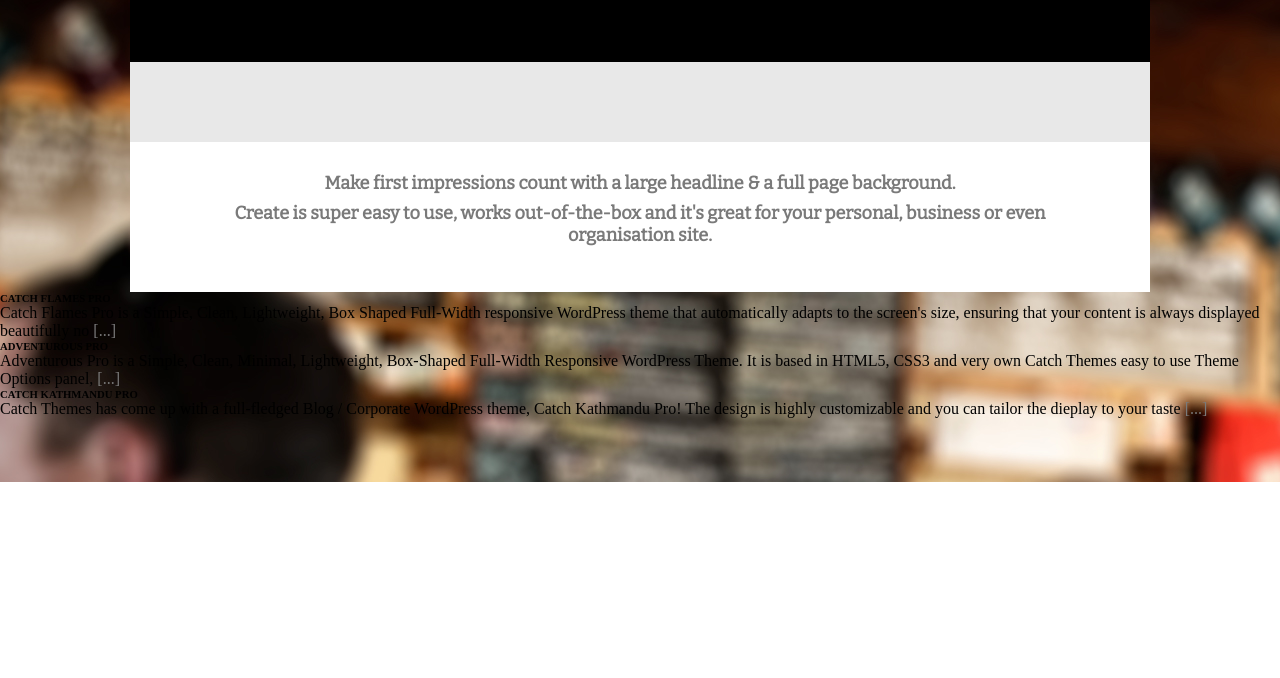
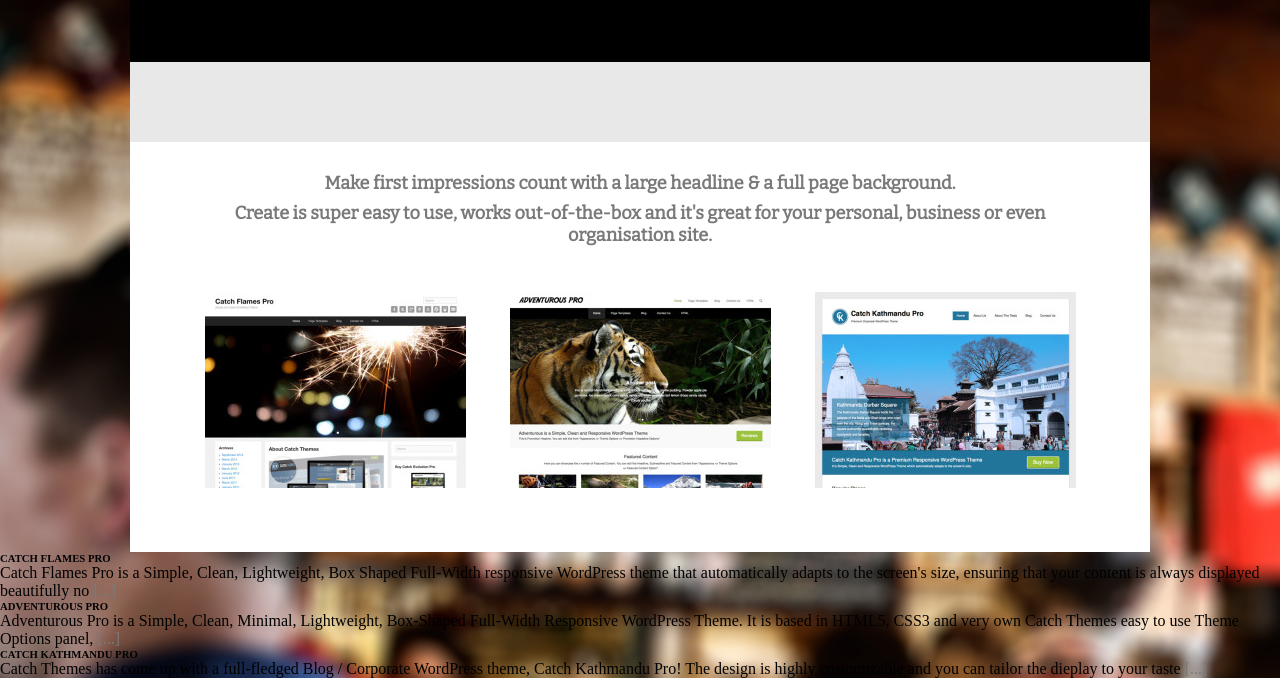
Before and after one commit to ktouchie/Maquette_Semaine1, a plain HTML site: page index.html in a window 1280 px wide. Shown: the part 318-996 px from the top of the page. Before the commit the page ends 800 px from the top, so only its background shows below. Drawn offline with nearby package versions, Linux system fonts and the light colour scheme; some icons are missing.

Commit message:
Add and format photos

```diff
--- a/index.html
+++ b/index.html
@@ -37,15 +37,21 @@
         <p>Create is super easy to use, works out-of-the-box and it's great for your personal, business or even organisation site.</p>
         </div>
 
+        <div id="row1">
+
             <div id="box1">
+                <img src="image1.jpg" alt="Catch Flames Pro" />
             </div>
 
             <div id="box2">
+                <img src="image2.jpg" alt="Adventurous Pro" />
             </div>
 
             <div id="box3">
+                <img src="image3.jpg" alt="Catch Kathmandu Pro" />
             </div>
-
+        </div>
+        <div id="row2">
             <div id="box4">
                 <h6>CATCH FLAMES PRO</h6>
                 <p>Catch Flames Pro is a Simple, Clean, Lightweight, Box Shaped Full-Width responsive WordPress theme that automatically adapts to the screen's size, ensuring that your content is always displayed beautifully no <a href="#">[...]</a></p>
@@ -60,7 +66,7 @@
                 <h6>CATCH KATHMANDU PRO</h6>
                 <p>Catch Themes has come up with a full-fledged Blog / Corporate WordPress theme, Catch Kathmandu Pro! The design is highly customizable and you can tailor the dieplay to your taste <a href="#">[...]</a>
             </div>
-
+        </div>
 
     </body>
 </html>
--- a/style.css
+++ b/style.css
@@ -97,3 +97,18 @@ p {
     text-align: center;
     margin: 0 auto;
 }
+
+#row1 {
+    height: 260px;
+    width: 1020px;
+    background-color: #ffffff;
+    text-align: center;
+    margin: 0 auto;
+    overflow: auto;
+    display: block;
+    }
+
+#row1 div {
+    display: inline;
+    margin: 20px;
+}
```
Lines whose indentation alone changed are shown as unchanged.
